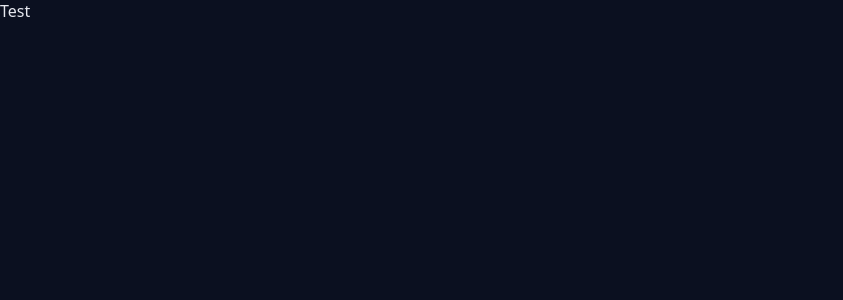
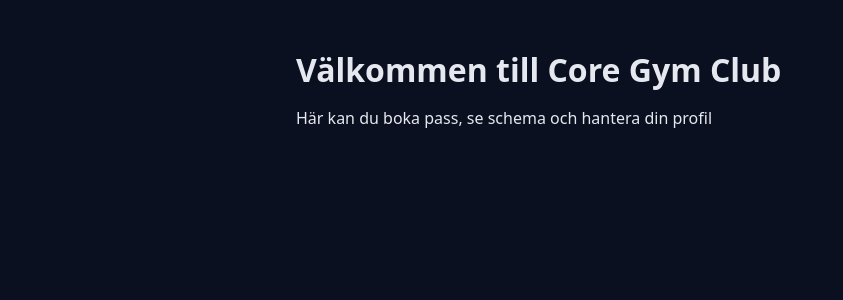
Before and after one commit to FantasticG5/frontend, a React (Vite) app: page / in a window 1280 px wide. Shown: the top 300 px of the page, without its empty margins (0-843 px from the left). Built offline with nearby package versions, Linux system fonts and the light colour scheme.

Commit message:
Added welcoming information on homepage

```diff
--- a/src/pages/HomePage.jsx
+++ b/src/pages/HomePage.jsx
@@ -3,6 +3,9 @@
 export default function HomePage () {
 
   return (
-    <div>Test</div>
+    <div className="container">
+        <h1>Välkommen till Core Gym Club</h1>
+        <p>Här kan du boka pass, se schema och hantera din profil</p>
+    </div>
   )
 }
```
